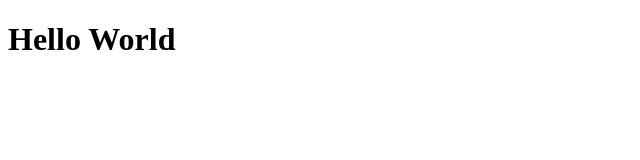
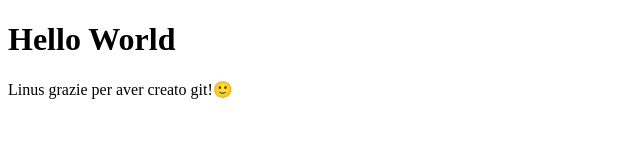
Before and after one commit to Ilthepriest/htmlcss-hello, a plain HTML site: page index.html in a window 1280 px wide. Shown: the whole page, without its empty margins (0-640 px from the left). Drawn offline with Linux system fonts and the light colour scheme.

Commit message:
created Linus commit

```diff
--- a/index.html
+++ b/index.html
@@ -8,5 +8,6 @@
 </head>
 <body>
     <h1>Hello World</h1>
+    <p>Linus grazie per aver creato git!🙂</p>
 </body>
 </html>
```
